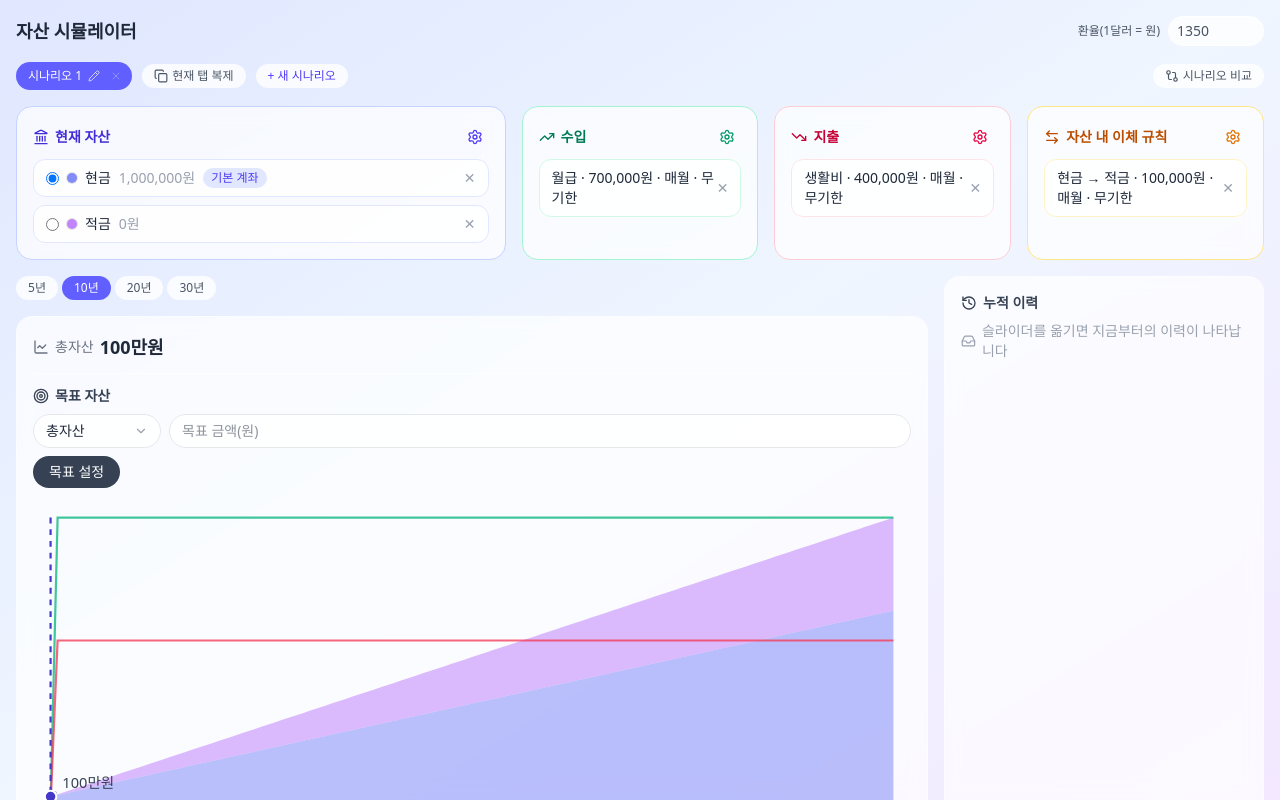
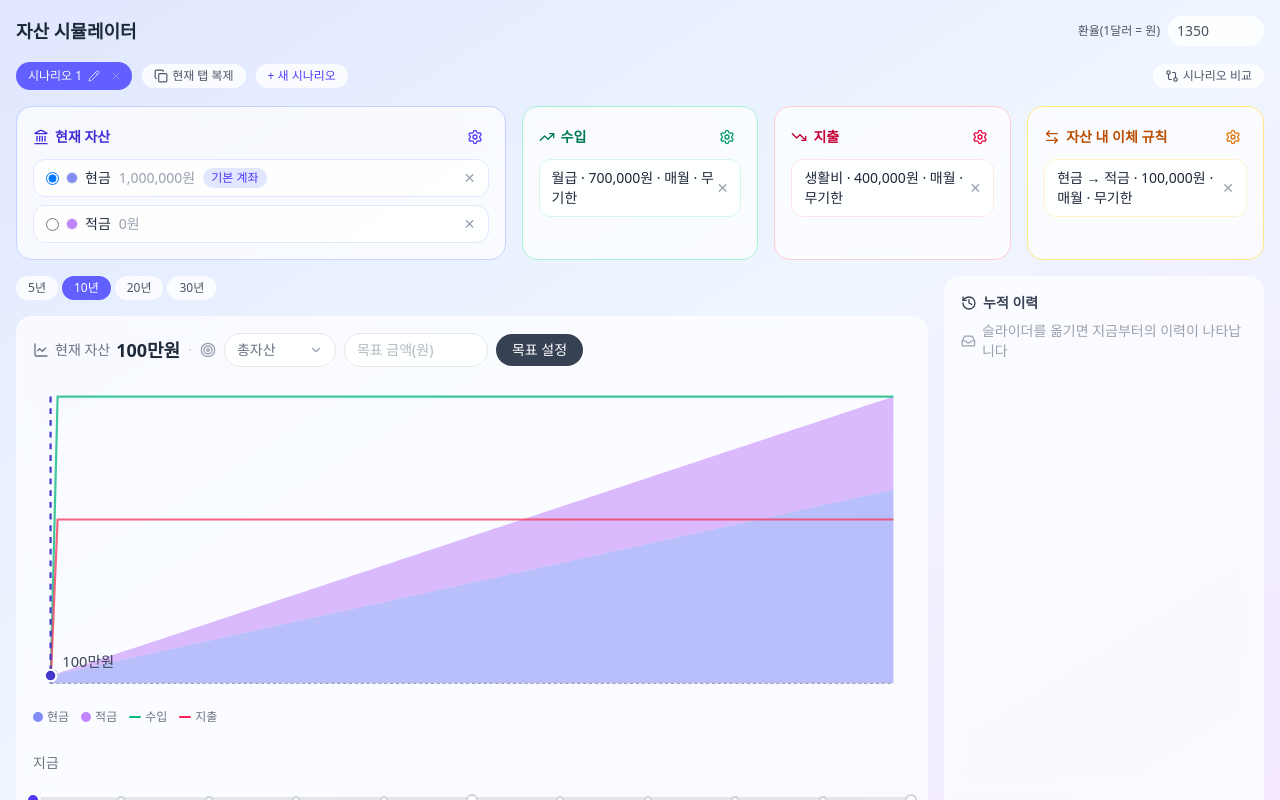
Before and after one commit to amaran-th/interactive-portfolio, a Next.js app: page /asset-simulator in a window 1280 px wide. Built offline with nearby package versions, Linux system fonts and the light colour scheme.

Commit message:
style: 총자산을 현재 자산으로 바꾸고 목표 설정 UI를 한 줄로 통합
GoalCard가 자체 제목·박스 없이 '현재 자산 {금액}' 옆에 바로 이어지는
인라인 컨트롤을 반환하도록 재구성. 진행률 막대는 제거하고 달성 예상
텍스트만 유지

```diff
--- a/app/(portfolio)/playground/_sections/Works/6_AssetSimulator/AssetAreaChart.tsx
+++ b/app/(portfolio)/playground/_sections/Works/6_AssetSimulator/AssetAreaChart.tsx
@@ -23,7 +23,6 @@ type AssetAreaChartProps = {
   goal: Goal | null;
   onSetGoal: (goal: Goal | null) => void;
   simulationInput: SimulationInput;
-  selectedSnapshot: MonthSnapshot;
 };
 
 const WIDTH = 600;
@@ -54,7 +53,6 @@ export default function AssetAreaChart({
   goal,
   onSetGoal,
   simulationInput,
-  selectedSnapshot,
 }: AssetAreaChartProps) {
   const isEmpty = assetClasses.length === 0 || snapshots.length === 0;
 
@@ -169,13 +167,13 @@ export default function AssetAreaChart({
         </div>
       ) : (
         <>
-          <p className="flex items-center gap-1.5 text-sm text-gray-500">
-            <LineChartIcon className="h-4 w-4" /> 총자산{" "}
-            <span className="text-lg font-semibold text-gray-800">
-              {formatKRW(totalBalance)}
-            </span>
-          </p>
-          <div className="mt-3 border-t border-white/60 pt-3">
+          <div className="flex flex-wrap items-center gap-2 text-sm text-gray-500">
+            <p className="flex items-center gap-1.5">
+              <LineChartIcon className="h-4 w-4" /> 현재 자산{" "}
+              <span className="text-lg font-semibold text-gray-800">
+                {formatKRW(totalBalance)}
+              </span>
+            </p>
             <GoalCard
               goal={goal}
               onSetGoal={onSetGoal}
@@ -183,7 +181,6 @@ export default function AssetAreaChart({
               groups={groups}
               simulationInput={simulationInput}
               today={today}
-              selectedSnapshot={selectedSnapshot}
             />
           </div>
           <svg viewBox={`0 0 ${WIDTH} ${HEIGHT}`} className="mt-3 w-full">
--- a/app/(portfolio)/playground/_sections/Works/6_AssetSimulator/AssetSimulator.tsx
+++ b/app/(portfolio)/playground/_sections/Works/6_AssetSimulator/AssetSimulator.tsx
@@ -574,7 +574,6 @@ export default function AssetSimulator() {
               goal={activeScenario.goal}
               onSetGoal={handleSetGoal}
               simulationInput={simulationInput}
-              selectedSnapshot={selectedSnapshot}
             />
             <div className="grid gap-4 grid-cols-[repeat(auto-fit,minmax(min(200px,100%),1fr))]">
               <ComparisonBarChart
--- a/app/(portfolio)/playground/_sections/Works/6_AssetSimulator/GoalCard.tsx
+++ b/app/(portfolio)/playground/_sections/Works/6_AssetSimulator/GoalCard.tsx
@@ -9,7 +9,6 @@ import {
   Goal,
   GoalMetric,
   Group,
-  MonthSnapshot,
   SimulationInput,
   formatMonthsFromNow,
 } from "./types";
@@ -27,21 +26,9 @@ type GoalCardProps = {
   groups: Group[];
   simulationInput: SimulationInput;
   today: Date;
-  selectedSnapshot: MonthSnapshot;
 };
 
 type MetricType = GoalMetric["type"];
-
-function metricValueFromSnapshot(
-  metric: GoalMetric,
-  snapshot: MonthSnapshot,
-): number {
-  if (metric.type === "total") return snapshot.totalBalance;
-  if (metric.type === "asset") {
-    return snapshot.assetBalancesKRW[metric.assetId] ?? 0;
-  }
-  return snapshot.groupTotals[metric.groupId] ?? 0;
-}
 
 function formatAchievementDate(monthIndex: number, today: Date): string {
   const date = new Date(today.getFullYear(), today.getMonth() + monthIndex, 1);
@@ -55,7 +42,6 @@ export default function GoalCard({
   groups,
   simulationInput,
   today,
-  selectedSnapshot,
 }: GoalCardProps) {
   const [metricType, setMetricType] = useState<MetricType>("total");
   const [targetId, setTargetId] = useState("");
@@ -127,19 +113,10 @@ export default function GoalCard({
     setAmount("");
   };
 
-  const currentValue = goal
-    ? metricValueFromSnapshot(goal.metric, selectedSnapshot)
-    : 0;
-  const progressRatio =
-    goal && goal.targetAmount > 0 ? currentValue / goal.targetAmount : 0;
-
   return (
-    <div>
-      <h3 className="flex items-center gap-1.5 text-sm font-semibold text-gray-700">
-        <Target className="h-4 w-4" /> 목표 자산
-      </h3>
-      <div className="mt-2 flex flex-col gap-2">
-        <div className="flex gap-2">
+    <>
+      <span className="text-gray-300">·</span>
+      <Target className="h-4 w-4 shrink-0 text-gray-400" />
       <CustomSelect
         value={metricType}
         onChange={(v) => {
@@ -147,17 +124,33 @@ export default function GoalCard({
           setTargetId("");
         }}
         options={METRIC_TYPE_OPTIONS}
-            className="w-32 shrink-0"
+        className="w-28 shrink-0"
       />
       <input
         value={amount}
         onChange={(e) => setAmount(e.target.value)}
         type="number"
         placeholder="목표 금액(원)"
-            className="min-w-0 flex-1 rounded-full border border-gray-200 bg-white/80 px-3 py-1.5 text-sm outline-none focus:border-gray-400"
+        className="w-36 rounded-full border border-gray-200 bg-white/80 px-3 py-1.5 text-sm outline-none focus:border-gray-400"
       />
-        </div>
+      <button
+        type="button"
+        onClick={handleSubmit}
+        className="shrink-0 rounded-full bg-gray-700 px-4 py-1.5 text-sm font-medium text-white hover:bg-gray-800"
+      >
+        목표 설정
+      </button>
+      {goal && (
+        <button
+          type="button"
+          onClick={handleClear}
+          className="shrink-0 rounded-full px-4 py-1.5 text-sm text-gray-500 hover:text-gray-700"
+        >
+          목표 해제
+        </button>
+      )}
       {metricType === "asset" && (
+        <div className="w-full">
           <CustomSelect
             value={targetId}
             onChange={setTargetId}
@@ -167,8 +160,10 @@ export default function GoalCard({
             }))}
             placeholder="자산 선택"
           />
+        </div>
       )}
       {metricType === "group" && (
+        <div className="w-full">
           <CustomSelect
             value={targetId}
             onChange={setTargetId}
@@ -178,52 +173,22 @@ export default function GoalCard({
             }))}
             placeholder="그룹 선택"
           />
+        </div>
       )}
-        <div className="flex gap-2">
-          <button
-            type="button"
-            onClick={handleSubmit}
-            className="self-start rounded-full bg-gray-700 px-4 py-1.5 text-sm font-medium text-white hover:bg-gray-800"
-          >
-            목표 설정
-          </button>
-          {goal && (
-            <button
-              type="button"
-              onClick={handleClear}
-              className="self-start rounded-full px-4 py-1.5 text-sm text-gray-500 hover:text-gray-700"
-            >
-              목표 해제
-            </button>
-          )}
-        </div>
-        {goal && (
-          <div className="mt-1 rounded-xl bg-white/80 p-3 text-sm">
-            {achievementMonth === undefined ? null : achievementMonth ===
-              null ? (
-              <p className="text-rose-500">500년 내 달성 불가</p>
+      {goal && achievementMonth !== undefined && (
+        <p className="w-full text-xs text-gray-500">
+          {achievementMonth === null ? (
+            <span className="text-rose-500">500년 내 달성 불가</span>
           ) : achievementMonth === 0 ? (
-              <p className="text-emerald-600">이미 달성했습니다</p>
+            <span className="text-emerald-600">이미 달성했습니다</span>
           ) : (
-              <p className="text-gray-700">
+            <>
               약 {formatMonthsFromNow(achievementMonth)} (
               {formatAchievementDate(achievementMonth, today)}) 달성 예상
+            </>
+          )}
         </p>
       )}
-            <div className="mt-2 h-2 w-full overflow-hidden rounded-full bg-gray-200">
-              <div
-                className="h-full rounded-full bg-indigo-500"
-                style={{
-                  width: `${Math.min(100, Math.max(0, progressRatio * 100))}%`,
-                }}
-              />
-            </div>
-            <p className="mt-1 text-xs text-gray-400">
-              진행률 {Math.round(progressRatio * 100)}%
-            </p>
-          </div>
-        )}
-      </div>
-    </div>
+    </>
   );
 }
```
Lines whose indentation alone changed are shown as unchanged.
